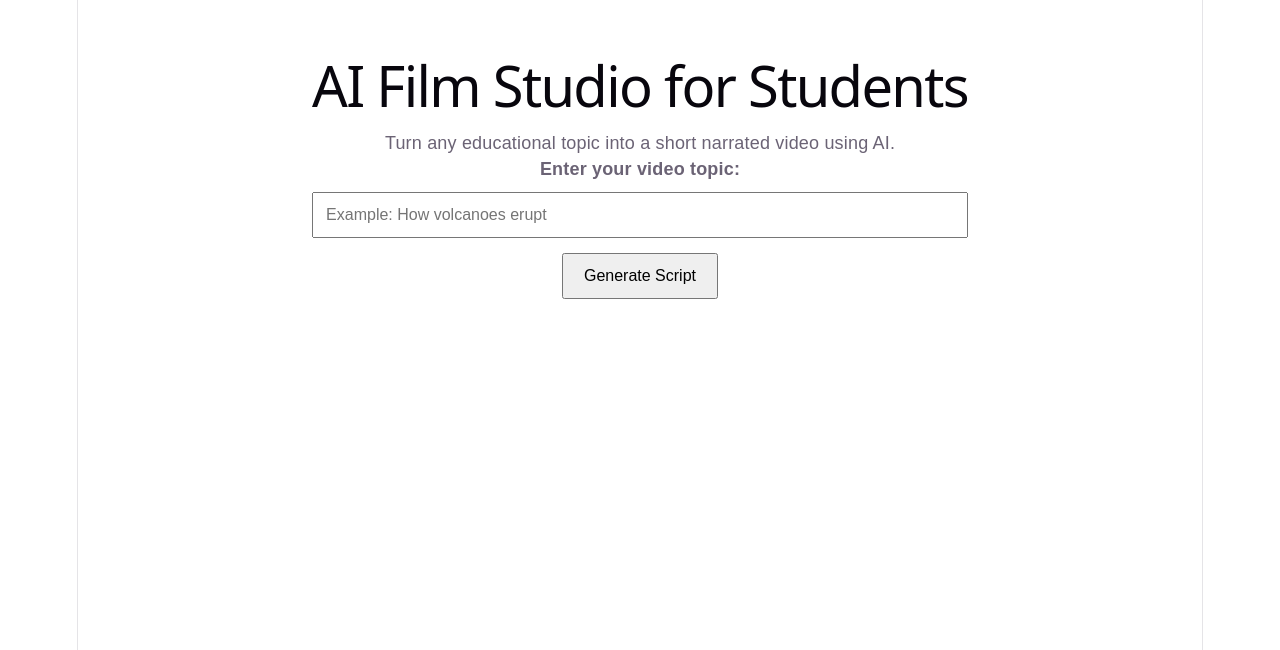
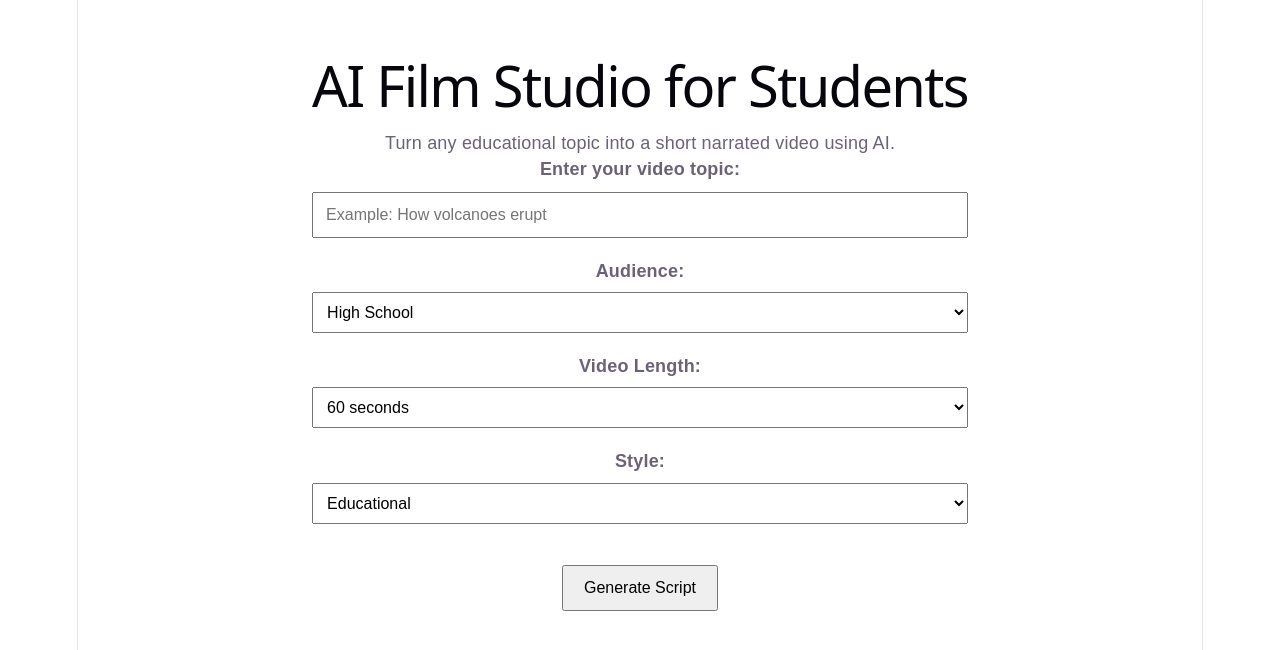
Before and after one commit to SharpBecarre/ai-film-studio-for-students, a React app in the folder frontend/: page / in a window 1280 px wide. Shown: the top 650 px of the page. Built offline with nearby package versions, Linux system fonts and the light colour scheme; the HTML template or start-up script is replaced by a standard one.

Commit message:
Add script generation controls

```diff
--- a/frontend/src/App.jsx
+++ b/frontend/src/App.jsx
@@ -2,6 +2,9 @@ import { useState } from "react";
 
 function App() {
   const [topic, setTopic] = useState("");
+  const [audience, setAudience] = useState("High School");
+  const [videoLength, setVideoLength] = useState("60");
+  const [style, setStyle] = useState("Educational");
   const [script, setScript] = useState("");
   const [loading, setLoading] = useState(false);
 
@@ -24,6 +27,9 @@ function App() {
         },
         body: JSON.stringify({
           topic: topic,
+          audience: audience,
+          video_length: videoLength,
+          style: style,
         }),
       });
 
@@ -77,6 +83,77 @@ function App() {
             boxSizing: "border-box",
           }}
         />
+        <div style={{ marginTop: "20px" }}>
+          <label htmlFor="audience">
+            <strong>Audience:</strong>
+          </label>
+
+          <br />
+
+          <select
+            id="audience"
+            value={audience}
+            onChange={(event) => setAudience(event.target.value)}
+            style={{
+              width: "100%",
+              padding: "10px",
+              marginTop: "8px",
+              fontSize: "16px",
+            }}
+          >
+            <option value="Elementary School">Elementary School</option>
+            <option value="Middle School">Middle School</option>
+            <option value="High School">High School</option>
+            <option value="College">College</option>
+          </select>
+        </div>
+        <div style={{ marginTop: "20px" }}>
+          <label htmlFor="videoLength">
+            <strong>Video Length:</strong>
+          </label>
+
+          <br />
+
+          <select
+            id="videoLength"
+            value={videoLength}
+            onChange={(event) => setVideoLength(event.target.value)}
+            style={{
+              width: "100%",
+              padding: "10px",
+              marginTop: "8px",
+              fontSize: "16px",
+            }}
+          >
+            <option value="30">30 seconds</option>
+            <option value="60">60 seconds</option>
+            <option value="90">90 seconds</option>
+          </select>
+        </div>
+        <div style={{ marginTop: "20px" }}>
+          <label htmlFor="style">
+            <strong>Style:</strong>
+          </label>
+
+          <br />
+
+          <select
+            id="style"
+            value={style}
+            onChange={(event) => setStyle(event.target.value)}
+            style={{
+              width: "100%",
+              padding: "10px",
+              marginTop: "8px",
+              fontSize: "16px",
+            }}
+          >
+            <option value="Educational">Educational</option>
+            <option value="Fun">Fun</option>
+            <option value="Documentary">Documentary</option>
+            <option value="Storytelling">Storytelling</option>
+          </select>
+        </div>
 
         <br />
 
```
Also changed, not shown: 1 other file (tests, documents, lock files or other folders).
